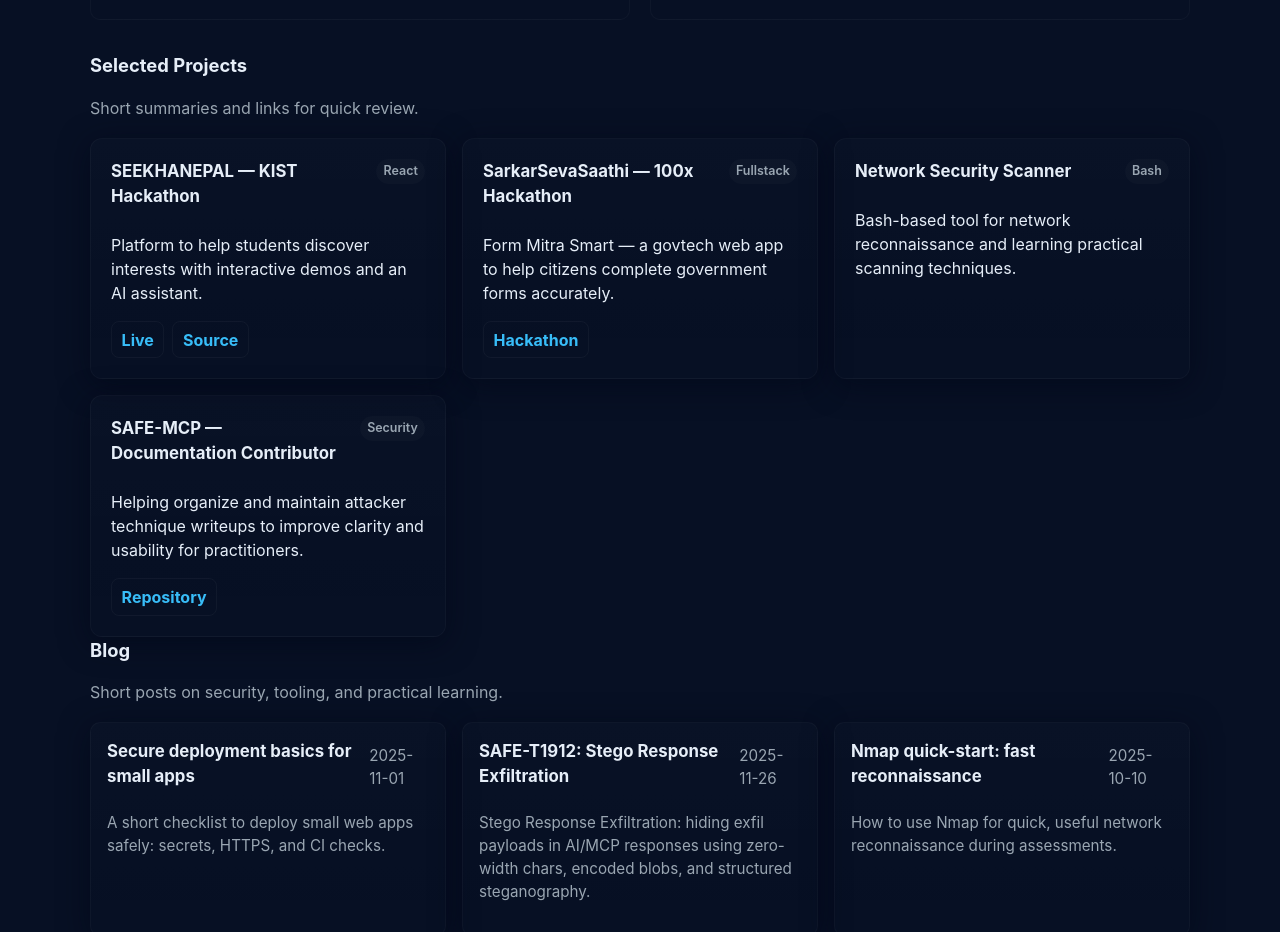
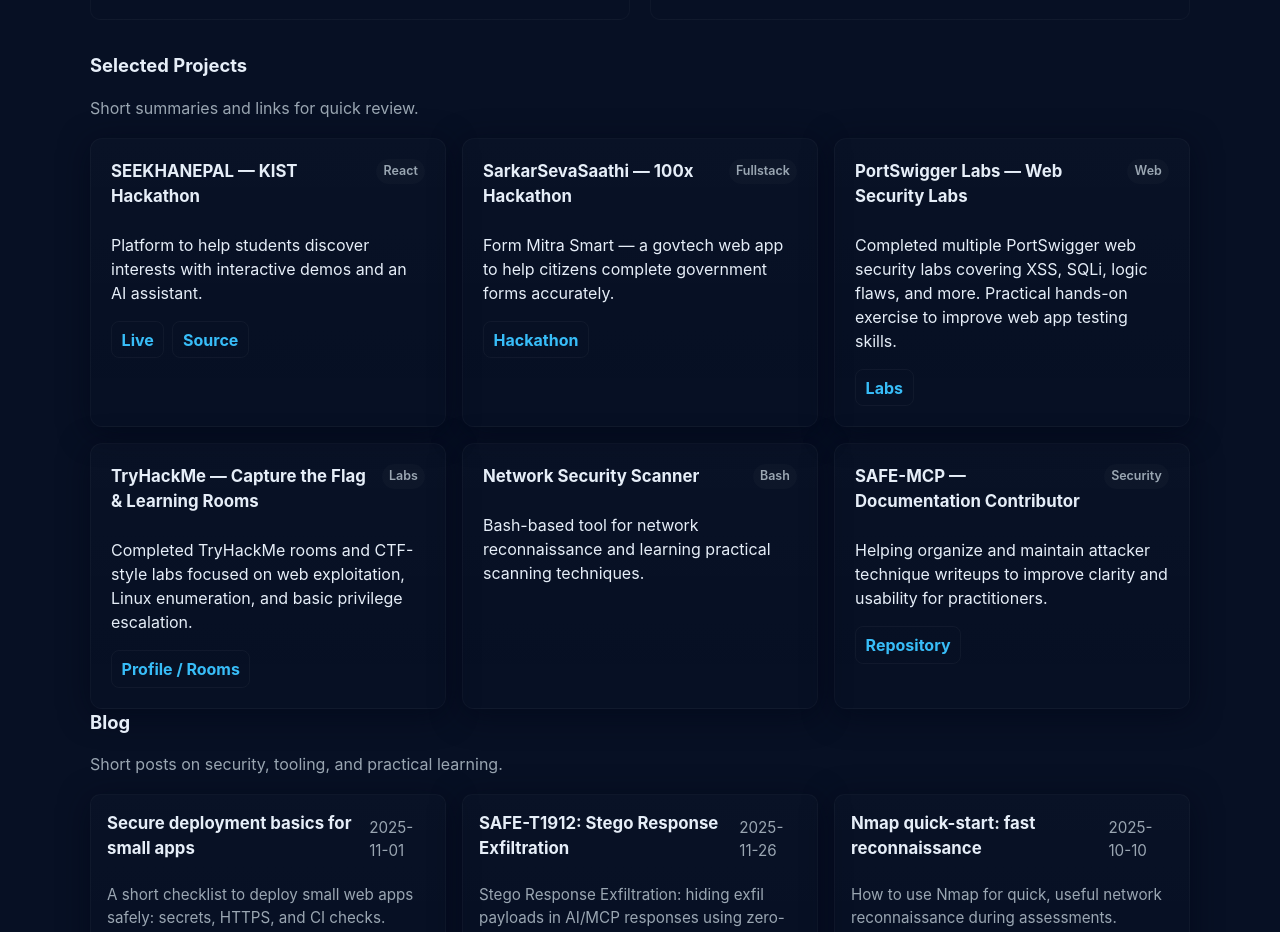
Before and after one commit to rajivsthh/rajivportfolio, a React (Vite) app: page / in a window 1280 px wide. Shown: the part 1940-2872 px from the top of the page. Built offline with nearby package versions, Linux system fonts and the light colour scheme.

Commit message:
Enhance focus-only view to include projects section and improve project filtering logic

```diff
--- a/src/App.css
+++ b/src/App.css
@@ -121,7 +121,7 @@
 
 /* Show only a single section when the user requests focus */
 .app-root.only-show main > .section { display: none; }
-.app-root.only-show main > #skills, .app-root.only-show main > #resume, .app-root.only-show main > #contributions { display: block; }
+.app-root.only-show main > #skills, .app-root.only-show main > #resume, .app-root.only-show main > #contributions, .app-root.only-show main > #projects { display: block; }
 .only-close { position: fixed; right: 1rem; top: 6.5rem; z-index: 80; }
 
 /* resume embed styles */
--- a/src/App.tsx
+++ b/src/App.tsx
@@ -90,7 +90,19 @@
                 </a>
               </li>
               <li>
-                  <a href="#projects" className={active === "projects" ? "active" : ""}>Projects</a>
+                  <a
+                    href="#projects"
+                    className={active === "projects" ? "active" : ""}
+                    onClick={(e) => {
+                      e.preventDefault();
+                      // show only projects (hackathons)
+                      setOnlySection("projects");
+                      const el = document.getElementById("projects");
+                      if (el) el.scrollIntoView({ behavior: "smooth", block: "start" });
+                    }}
+                  >
+                    Projects
+                  </a>
                 </li>
                 <li>
                   <a href="#blog" className={active === "blog" ? "active" : ""}>Blog</a>
@@ -208,7 +220,14 @@
           <h2 className="section-title">Selected Projects</h2>
           <p className="lead muted">Short summaries and links for quick review.</p>
           <div className="cards project-grid">
+            {(() => {
+              const showOnly = onlySection === 'projects';
+              // featured filter: hackathons and labs (PortsWigger, TryHackMe)
+              const isFeatured = (title: string) => /hackathon|lab|tryhackme|portswigger/i.test(title);
+              return (
+                <>
                   {/* SEEKHANEPAL */}
+                  {(!showOnly || isFeatured('SEEKHANEPAL — KIST Hackathon')) && (
                     <article className="card project-card">
                       <div className="project-header">
                         <h3>SEEKHANEPAL — KIST Hackathon</h3>
@@ -222,8 +241,10 @@
                         <a className="btn-link" href="https://github.com/rajivsthh/seekhanepal" target="_blank" rel="noopener noreferrer">Source</a>
                       </div>
                     </article>
+                  )}
 
                   {/* SarkarSevaSaathi */}
+                  {(!showOnly || isFeatured('SarkarSevaSaathi — 100x Hackathon')) && (
                     <article className="card project-card">
                       <div className="project-header">
                         <h3>SarkarSevaSaathi — 100x Hackathon</h3>
@@ -236,8 +257,42 @@
                         <a className="btn-link" href="https://100x-hackathon.vercel.app/about" target="_blank" rel="noopener noreferrer">Hackathon</a>
                       </div>
                     </article>
+                  )}
 
-            {/* Network Scanner */}
+                  {/* PortSwigger labs (featured lab) */}
+                  {(!showOnly || isFeatured('PortSwigger Labs')) && (
+                    <article className="card project-card">
+                      <div className="project-header">
+                        <h3>PortSwigger Labs — Web Security Labs</h3>
+                        <div className="tech-list">
+                          <span className="tag">Web</span>
+                        </div>
+                      </div>
+                      <p>Completed multiple PortSwigger web security labs covering XSS, SQLi, logic flaws, and more. Practical hands-on exercise to improve web app testing skills.</p>
+                      <div className="card-actions">
+                        <a className="btn-link" href="https://portswigger.net/web-security" target="_blank" rel="noopener noreferrer">Labs</a>
+                      </div>
+                    </article>
+                  )}
+
+                  {/* TryHackMe labs (featured lab) */}
+                  {(!showOnly || isFeatured('TryHackMe Labs')) && (
+                    <article className="card project-card">
+                      <div className="project-header">
+                        <h3>TryHackMe — Capture the Flag & Learning Rooms</h3>
+                        <div className="tech-list">
+                          <span className="tag">Labs</span>
+                        </div>
+                      </div>
+                      <p>Completed TryHackMe rooms and CTF-style labs focused on web exploitation, Linux enumeration, and basic privilege escalation.</p>
+                      <div className="card-actions">
+                        <a className="btn-link" href="https://tryhackme.com" target="_blank" rel="noopener noreferrer">Profile / Rooms</a>
+                      </div>
+                    </article>
+                  )}
+
+                  {/* Network Scanner (non-hackathon) */}
+                  {(!showOnly) && (
                     <article className="card project-card">
                       <div className="project-header">
                         <h3>Network Security Scanner</h3>
@@ -247,8 +302,10 @@
                       </div>
                       <p>Bash-based tool for network reconnaissance and learning practical scanning techniques.</p>
                     </article>
+                  )}
 
-            {/* SafeMCP */}
+                  {/* SafeMCP (non-hackathon) */}
+                  {(!showOnly) && (
                     <article className="card project-card">
                       <div className="project-header">
                         <h3>SAFE-MCP — Documentation Contributor</h3>
@@ -261,6 +318,10 @@
                         <a className="btn-link" href="https://github.com/rajivsthh/safemcp" target="_blank" rel="noopener noreferrer">Repository</a>
                       </div>
                     </article>
+                  )}
+                </>
+              );
+            })()}
           </div>
         </section>
 
```
Lines whose indentation alone changed are shown as unchanged.
